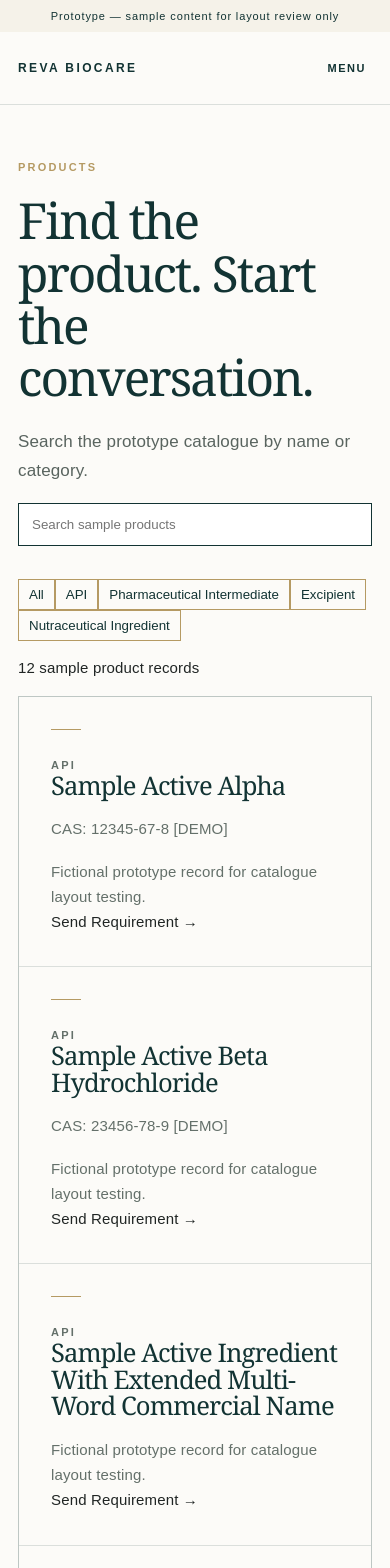
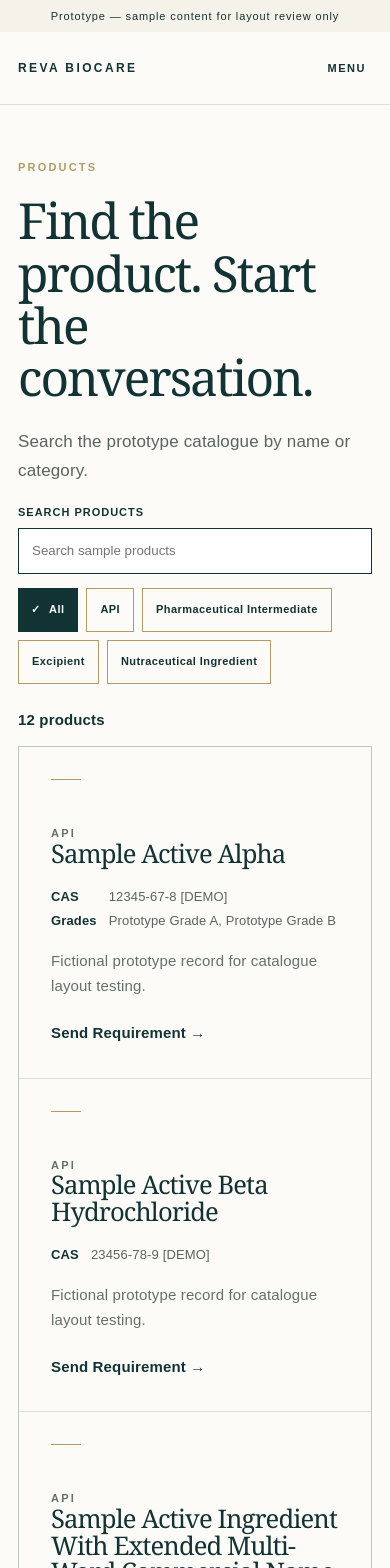
Before and after one commit to inyourservice247/revabiocare, a Next.js app: page /products in a window 390 px wide. Shown: the top 1568 px of the page. Built offline with nearby package versions, Linux system fonts and the light colour scheme.

Commit message:
Adapt catalogue and service result layouts

```diff
--- a/app/(public)/products/page.tsx
+++ b/app/(public)/products/page.tsx
@@ -1 +1,74 @@
-'use client';import{useMemo,useState}from'react';import Link from'next/link';import{products}from'@/data/demo-content';export default function Products(){const[q,setQ]=useState(''),[cat,setCat]=useState('All');const cats=['All',...new Set(products.map(x=>x.category))],rows=useMemo(()=>products.filter(x=>(cat==='All'||x.category===cat)&&x.name.toLowerCase().includes(q.toLowerCase())),[q,cat]);return <main className="page"><div className="shell"><p className="eyebrow">PRODUCTS</p><h1>Find the product. Start the conversation.</h1><p className="lede">Search the prototype catalogue by name or category.</p><input className="catalogue-search" value={q} onChange={e=>setQ(e.target.value)} placeholder="Search sample products"/><p className="filters">{cats.map(x=><button key={x} onClick={()=>setCat(x)}>{x}</button>)}</p><p>{rows.length} sample product records</p><div className="grid">{rows.map(x=><article className="card" key={x.name}><p className="eyebrow">{x.category}</p><h3>{x.name}</h3>{x.cas&&<p>CAS: {x.cas}</p>}<p>{x.description}</p><Link href={'/contact?requirement='+encodeURIComponent(x.name)}>Send Requirement →</Link></article>)}</div>{!rows.length&&<p>No sample products match that search.</p>}</div></main>}
+'use client';
+
+import Link from 'next/link';
+import { useMemo, useState } from 'react';
+import { products } from '@/data/demo-content';
+
+export default function Products() {
+  const [query, setQuery] = useState('');
+  const [category, setCategory] = useState('All');
+  const categories = ['All', ...new Set(products.map((product) => product.category))];
+  const rows = useMemo(() => {
+    const normalizedQuery = query.trim().toLowerCase();
+    return products.filter((product) => {
+      const inCategory = category === 'All' || product.category === category;
+      const searchable = [product.name, product.category, product.cas, ...(product.grades || [])].filter(Boolean).join(' ').toLowerCase();
+      return inCategory && (!normalizedQuery || searchable.includes(normalizedQuery));
+    });
+  }, [query, category]);
+
+  const clearFilters = () => {
+    setQuery('');
+    setCategory('All');
+  };
+
+  return (
+    <main className="page catalogue-page">
+      <div className="shell">
+        <p className="eyebrow">PRODUCTS</p>
+        <h1>Find the product. Start the conversation.</h1>
+        <p className="lede">Search the prototype catalogue by name or category.</p>
+        <div className="catalogue-controls">
+          <label className="catalogue-search-label" htmlFor="catalogue-search">Search products</label>
+          <input id="catalogue-search" className="catalogue-search" value={query} onChange={(event) => setQuery(event.target.value)} placeholder="Search sample products" />
+          <div className="filters" aria-label="Product categories">
+            {categories.map((item) => {
+              const selected = item === category;
+              return (
+                <button key={item} className={selected ? 'filter-active' : undefined} aria-pressed={selected} onClick={() => setCategory(item)}>
+                  {item}
+                </button>
+              );
+            })}
+          </div>
+        </div>
+        <p className="result-count" role="status" aria-live="polite" aria-atomic="true">
+          {rows.length} {rows.length === 1 ? 'product' : 'products'}
+        </p>
+        {rows.length > 0 ? (
+          <div className="catalogue-grid" data-result-count={Math.min(rows.length, 3)}>
+            {rows.map((product) => (
+              <article className="card product-card" key={product.name}>
+                <p className="eyebrow">{product.category}</p>
+                <h3>{product.name}</h3>
+                {(product.cas || product.grades?.length) && (
+                  <dl className="product-meta">
+                    {product.cas && <><dt>CAS</dt><dd>{product.cas}</dd></>}
+                    {product.grades?.length && <><dt>Grades</dt><dd>{product.grades.join(', ')}</dd></>}
+                  </dl>
+                )}
+                <p className="product-description">{product.description}</p>
+                <Link className="product-action" href={`/contact?requirement=${encodeURIComponent(product.name)}`}>Send Requirement →</Link>
+              </article>
+            ))}
+          </div>
+        ) : (
+          <div className="no-results" role="status">
+            <h2>No products match your search.</h2>
+            <button className="button" onClick={clearFilters}>Clear filters</button>
+          </div>
+        )}
+      </div>
+    </main>
+  );
+}
--- a/app/responsive-fixes.css
+++ b/app/responsive-fixes.css
@@ -17,6 +17,32 @@
 .product-context strong{font-family:var(--serif);font-size:17px;font-weight:400}
 .field-error{margin:1px 0 0;color:#8e302d;font-size:12px;line-height:1.35}
 .contact-form [aria-invalid="true"]{border-color:#8e302d}
+.catalogue-controls{margin-top:18px}
+.catalogue-search-label{display:block;color:var(--teal);font-size:11px;font-weight:600;letter-spacing:.09em;text-transform:uppercase}
+.catalogue-search{min-height:46px;margin:6px 0 14px}
+.filters{display:flex;flex-wrap:wrap;gap:8px;margin:0}
+.filters button{position:relative;min-height:44px;padding:9px 13px;font:600 11px/1.2 var(--sans);letter-spacing:.04em;cursor:pointer}
+.filters button.filter-active{padding-left:30px;background:var(--teal);border-color:var(--teal);color:var(--white)}
+.filters button.filter-active:before{content:'✓';position:absolute;left:12px;font-weight:700}
+.filters button:focus-visible,.catalogue-search:focus-visible,.product-action:focus-visible,.no-results .button:focus-visible{outline:3px solid var(--gold);outline-offset:3px}
+.result-count{margin:24px 0 14px;color:var(--teal);font-weight:600}
+.catalogue-grid{display:grid;grid-template-columns:repeat(auto-fit,minmax(min(100%,320px),1fr));gap:1px;max-width:100%;background:var(--line);border:1px solid var(--line)}
+.catalogue-grid[data-result-count="1"]{max-width:410px}
+.catalogue-grid[data-result-count="2"]{max-width:820px}
+.product-card{display:flex;min-width:0;min-height:310px;flex-direction:column}
+.product-card h3{overflow-wrap:anywhere}
+.product-meta{display:grid;grid-template-columns:max-content minmax(0,1fr);gap:3px 12px;margin:18px 0 0;color:#59645f;font-size:13px}
+.product-meta dt{color:var(--teal);font-weight:600}
+.product-meta dd{margin:0;overflow-wrap:anywhere}
+.product-description{margin:18px 0 22px!important}
+.product-action{margin-top:auto;color:var(--teal);font-weight:600}
+.no-results{max-width:620px;padding:34px;border:1px solid var(--line);background:var(--ivory)}
+.no-results h2{margin-bottom:22px;font-size:clamp(1.7rem,3vw,2.4rem)}
+.service-list article:last-child:nth-child(odd){grid-column:1/-1;width:calc(50% - .5px);justify-self:center}
+
+@media(max-width:1100px){
+  .process{grid-template-columns:repeat(2,minmax(0,1fr))}
+}
 
 @media(max-width:780px){
   .mobile-toggle{display:inline-flex;align-items:center;justify-content:center;min-width:44px;min-height:44px;padding:0 6px;cursor:pointer}
@@ -42,12 +68,20 @@
   .contact-form .error{margin:7px 0 0;line-height:1.45}
   .product-context{display:grid;gap:1px;margin-bottom:5px;padding:7px 10px}
   .product-context strong{font-size:15px}
+  .catalogue-grid{grid-template-columns:1fr}
+  .catalogue-grid[data-result-count]{max-width:none}
+  .product-card{min-height:0}
+  .service-list article:last-child:nth-child(odd){grid-column:auto;width:100%}
 
   .hero{padding:72px 0 62px}
   .hero h1{font-size:clamp(2.75rem,12vw,4.05rem);line-height:1}
   .hero .lede{margin-top:16px;font-size:15px;line-height:1.5}
   .hero-actions{flex-wrap:nowrap;gap:10px;margin-top:24px}
   .hero-actions .button{flex:1;min-height:46px;padding:10px 12px}
+}
+
+@media(max-width:620px){
+  .process{grid-template-columns:1fr}
 }
 
 @media(max-width:380px){
--- a/data/demo-content.ts
+++ b/data/demo-content.ts
@@ -1,5 +1,10 @@
 /** DEMO / PROTOTYPE CONTENT — NOT VERIFIED REVA BIOCARE BUSINESS DATA — REPLACE BEFORE FINAL PRODUCTION */
-type Product={name:string;category:string;cas:string|null;description:string};
+type Product={name:string;category:string;cas:string|null;grades?:string[];documentation?:string[];description:string};
 const records:[string,string,string|null][]=[['Sample Active Alpha','API','12345-67-8 [DEMO]'],['Sample Active Beta Hydrochloride','API','23456-78-9 [DEMO]'],['Sample Active Ingredient With Extended Multi-Word Commercial Name','API',null],['Sample Intermediate Gamma','Pharmaceutical Intermediate','34567-89-0 [DEMO]'],['Sample Excipient Delta','Excipient','45678-90-1 [DEMO]'],['Sample Nutraceutical Epsilon','Nutraceutical Ingredient',null],['Sample Active Zeta Sodium','API','56789-01-2 [DEMO]'],['Sample Active Eta Monohydrate','API','67890-12-3 [DEMO]'],['Sample Intermediate Theta','Pharmaceutical Intermediate',null],['Sample Excipient Iota','Excipient','78901-23-4 [DEMO]'],['Sample Active Kappa','API','89012-34-5 [DEMO]'],['Sample Long-Form Ingredient Name for Responsive Pharmaceutical Catalogue Testing','API','90123-45-6 [DEMO]']];
-export const products:Product[]=records.map(([name,category,cas])=>({name,category,cas,description:'Fictional prototype record for catalogue layout testing.'}));
+const demoGrades:Record<string,string[]>={
+  'Sample Active Alpha':['Prototype Grade A','Prototype Grade B'],
+  'Sample Intermediate Gamma':['Prototype Intermediate Grade'],
+  'Sample Excipient Delta':['Prototype Compendial Grade'],
+};
+export const products:Product[]=records.map(([name,category,cas])=>({name,category,cas,grades:demoGrades[name],description:'Fictional prototype record for catalogue layout testing.'}));
 export const services=['Pharmaceutical Sourcing','API Supply & Distribution','Import Coordination','Export Coordination','Indenting','Supplier Identification','Documentation Support','Supply & Logistics Coordination','Custom Requirement Sourcing'];
```
